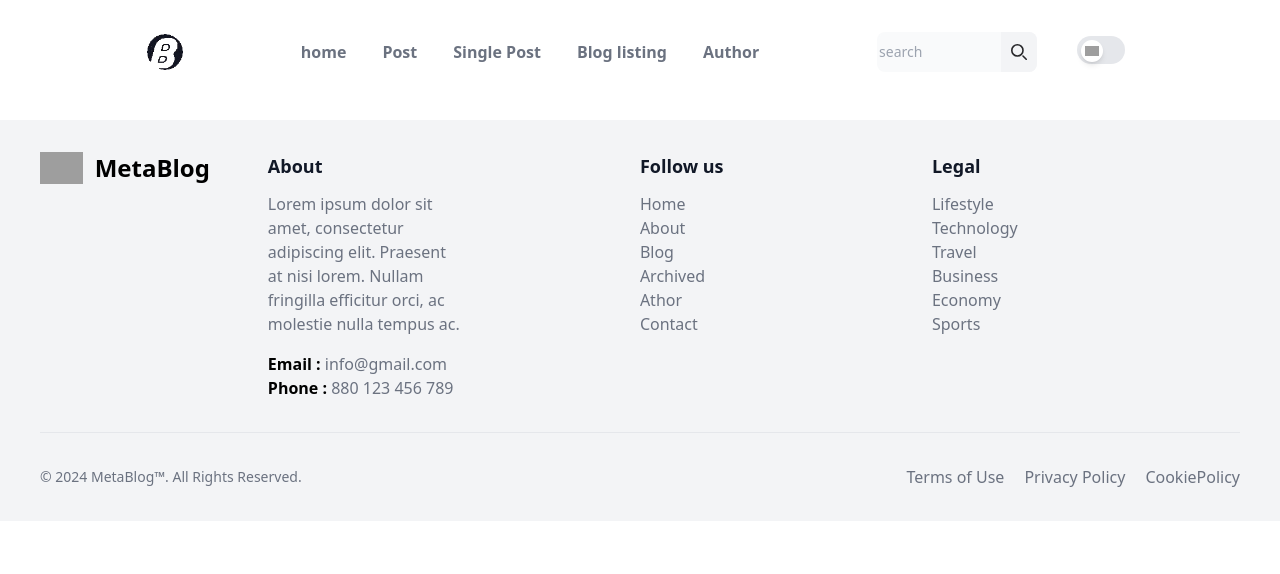
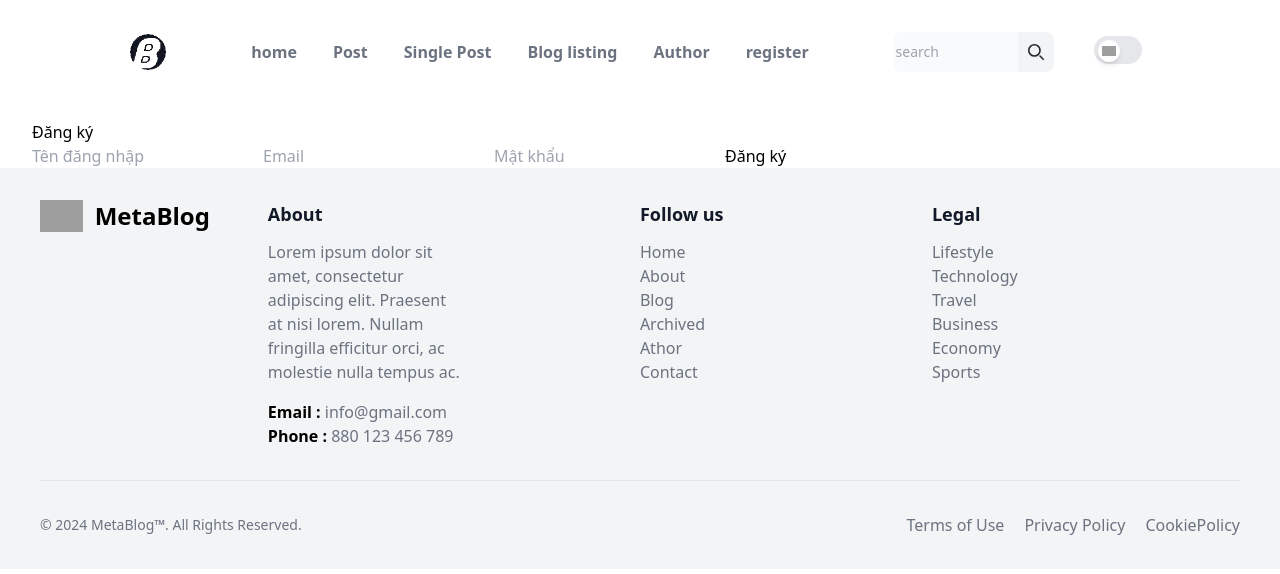
Before and after one commit to BAOTRAN00531/asm-g6, a Vue app: page /register in a window 1280 px wide. Shown: the top 574 px of the page. Built offline with nearby package versions, Linux system fonts and the light colour scheme; grey boxes are pictures that could not be loaded.

Commit message:
register

```diff
--- a/src/App.vue
+++ b/src/App.vue
@@ -21,6 +21,9 @@
             </li>
             <li class="cus-top-menu-item ">
               <router-link to="/author">Author</router-link>
+            </li>
+            <li class="cus-top-menu-item ">
+              <router-link to="/register">register</router-link>
             </li>
             <li class="lg:hidden">
               <div id="search-bar" class="flex flex-row">
--- a/src/router.js
+++ b/src/router.js
@@ -9,29 +9,17 @@ import AddPost from './views/AddPost.vue'
 import EditPost from './views/EditPost.vue'
 import BlogPost from './views/BlogPost.vue'
 import Post from './views/Post.vue';
+import Register from './views/Register.vue';
+
 const routes = [
   {
-    path: '',
-    redirect: '/asm/home'
-  },
-  {
-    path: '/asm',
-    children: [
-      {
-        path: '',
-        redirect: 'home'
-      },
-      {
-        path: 'home',
-        name: 'Home',
-        component: Home
-      }
-    ]
+    path: '/',
+    redirect: '/home' // Điều hướng mặc định về /home
   },
   {
     path: '/home',
     name: 'home',
-    component: Home, // Component hiển thị khi không có route nào được chọn
+    component: Home, // Component hiển thị ở trang chủ
   },
   {
     path: '/post',
@@ -43,14 +31,38 @@ const routes = [
     name: 'singlepost',
     component: SinglePost,
   },
-  { path: '/author', component: Author },
-  { path: '/bloglisting', component: Bloglisting },
-  { path: '/addpost', component: AddPost },
-  { path: '/editpost/:key', component: EditPost },
-  { path: '/blogpost/:key', component: BlogPost },
   {
-    path: '/asm-g6/',
-    redirect: '/asm-g6/home'
+    path: '/author',
+    name: 'author',
+    component: Author,
+  },
+  {
+    path: '/bloglisting',
+    name: 'bloglisting',
+    component: Bloglisting,
+  },
+  {
+    path: '/addpost',
+    name: 'addpost',
+    component: AddPost,
+  },
+  {
+    path: '/editpost/:key',
+    name: 'editpost',
+    component: EditPost,
+    props: true,
+  },
+  {
+    path: '/blogpost/:key',
+    name: 'blogpost',
+    component: BlogPost,
+    props: true,
+  },
+  {
+    path: '/register',
+    name: 'register',
+    component: Register,
+
   },
 ];
 
--- a/src/views/Home.vue
+++ b/src/views/Home.vue
@@ -30,15 +30,9 @@
         </div>
         <div class="mb-4 h-auto ">
             <div class="text-xl font-bold">Latest Post</div>
-            <div class="mt-8 grid gap-8 sm:grid-cols-1 md:grid-cols-2 lg:grid-cols-3">
-
+            <div class="mt-8 mx-36 grid gap-8 sm:grid-cols-1 md:grid-cols-2 lg:grid-cols-3">
         <!-- Single Blog Post Card -->
-<div
-  v-for="(post, key) in posts"
-  :key="key"
-  class="bg-white rounded-lg shadow-lg overflow-hidden hover:shadow-2xl transition-shadow duration-300 ease-in-out "
->
-
+      <div  v-for="(post, key) in posts" :key="key"class="bg-white rounded-lg shadow-lg overflow-hidden hover:shadow-2xl transition-shadow duration-300 ease-in-out ">
         <!-- Click vao Post Image and Title -->
         <router-link :to="`./blogpost/${key}`" class="block relative">
           <img
--- /dev/null
+++ b/src/views/Register.vue
@@ -0,0 +1,40 @@
+<template>
+    <div>
+      <h2>Đăng ký</h2>
+      <form @submit.prevent="handleSubmit">
+        <input type="text" v-model="username" placeholder="Tên đăng nhập">
+        <input type="email" v-model="email" placeholder="Email">
+        <input type="password" v-model="password" placeholder="Mật khẩu">
+        <button type="submit">Đăng ký</button>
+      </form>
+    </div>
+  </template>
+
+  <script>
+  export default {
+    name: 'Register',
+    data() {
+      return {
+        username: '',
+        email: '',
+        password: ''
+      }
+    },
+    methods: {
+      handleSubmit() {
+        // Tạo một đối tượng user chứa thông tin đăng ký
+        const user = {
+          username: this.username,
+          email: this.email,
+          password: this.password
+        };
+
+        // Lưu thông tin user vào localStorage
+        localStorage.setItem(`user_${Math.random().toString(36).substr(2, 9)}`, JSON.stringify(user));
+
+        // Hiển thị thông báo đăng ký thành công (bạn có thể tùy chỉnh)
+        alert('Đăng ký thành công!');
+      }
+    }
+  }
+  </script>
--- a/vite.config.js
+++ b/vite.config.js
@@ -3,6 +3,6 @@ import vue from '@vitejs/plugin-vue'
 
 // https://vite.dev/config/
 export default defineConfig({
-  base: '/asm/',
+  base: '/',
   plugins: [vue()],
 })
```
Lines whose indentation alone changed are shown as unchanged.
